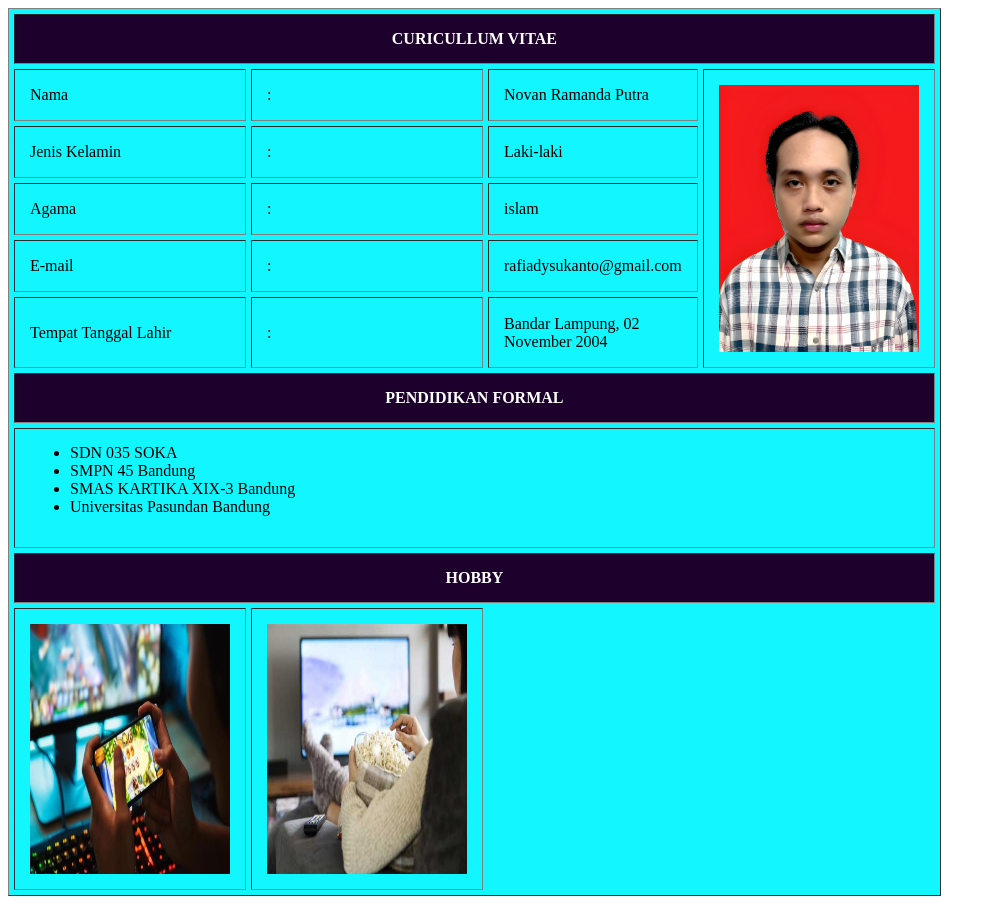
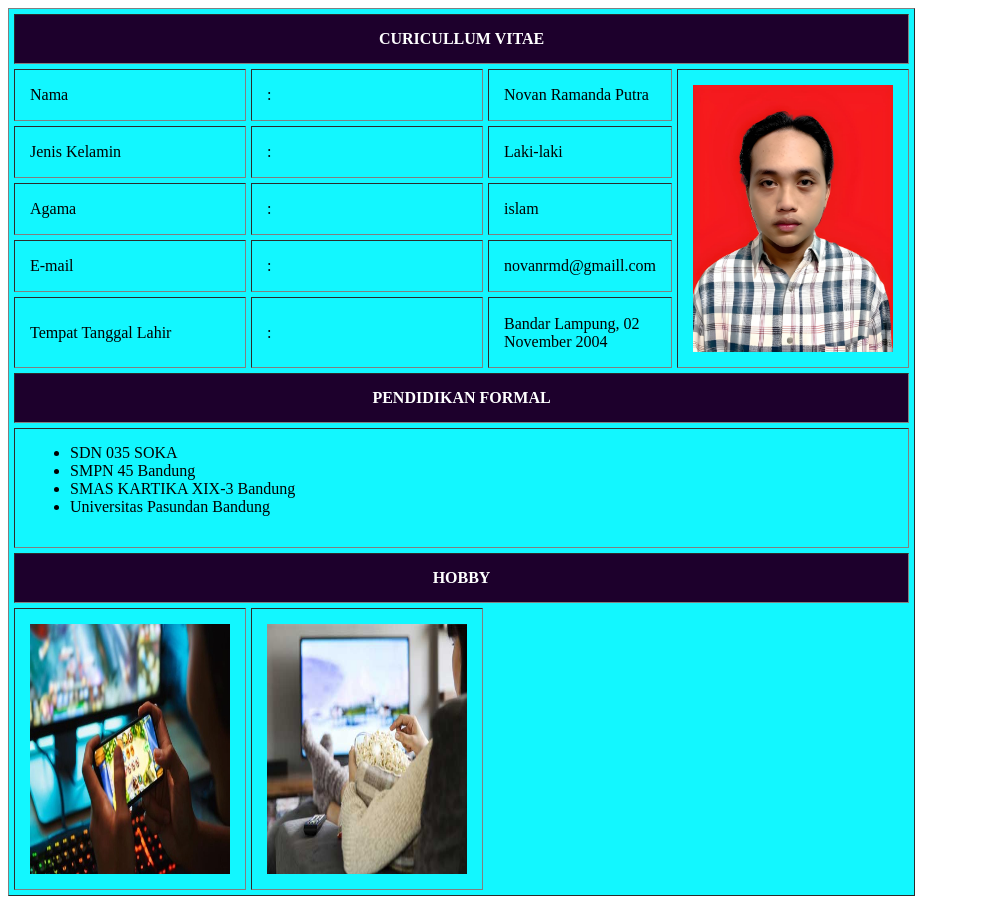
Before and after one commit to novan233040143/itw2023_233040143, a plain HTML site: page latihan/latihan2/T2233040143.html in a window 1280 px wide. Shown: the whole page, without its empty margins (0-996 px from the left). Drawn offline with Linux system fonts and the light colour scheme.

Commit message:
Menyelesaikan Tugas

```diff
--- a/latihan/latihan2/T2233040143.html
+++ b/latihan/latihan2/T2233040143.html
@@ -24,7 +24,7 @@
             <tr>
                 <td>E-mail</td>
                 <td>:</td>
-                <td>rafiadysukanto@gmail.com</td>
+                <td>novanrmd@gmaill.com</td>
             </tr>
             <tr>
                 <td>Tempat Tanggal Lahir</td>
```
